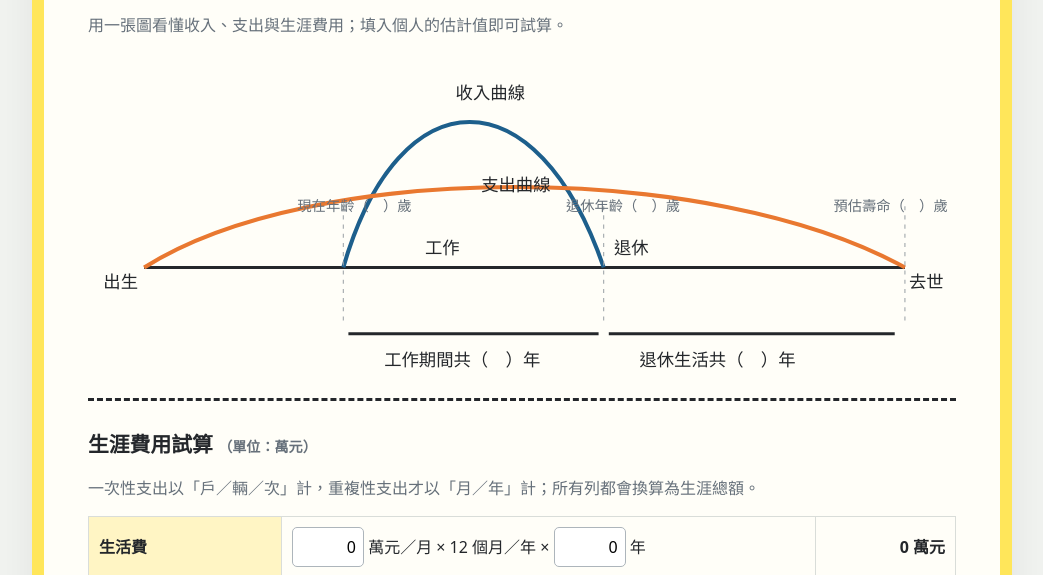
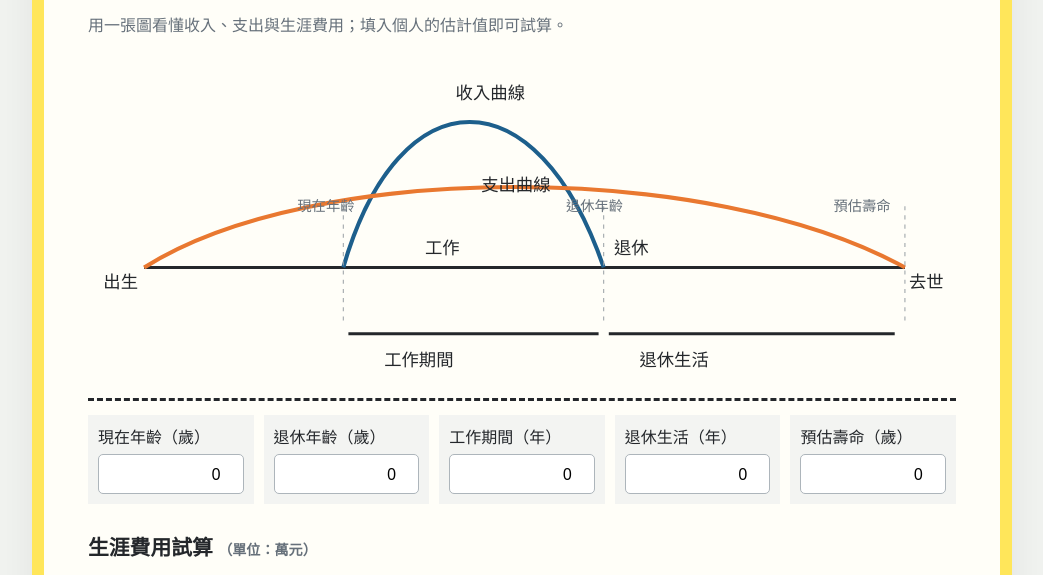
Before and after one commit to hsiaomei-sketch/life-income-expense-calculator, a plain HTML site: page index.html in a window 1280 px wide. Shown: the part 158-733 px from the top of the page, without its empty margins (118-1161 px from the left). Drawn offline with Linux system fonts and the light colour scheme.

Commit message:
Update index.html

```diff
--- a/index.html
+++ b/index.html
@@ -20,3 +20,20 @@
 <footer class="credit">教材作者／原始設計：<strong>樂予學院 黃昱仁執行長</strong><br>網頁版整理：依原始教材之人生收支曲線概念重製；請於使用、修改或再發布前確認授權範圍。</footer></main>
 <script>const n=k=>Math.max(0,Number(document.querySelector('[data-row="'+k+'"]').value)||0),fmt=v=>new Intl.NumberFormat('zh-TW',{maximumFractionDigits:2}).format(v)+' 萬元';function update(){const v={living:n('living')*12*n('living-years'),education:n('edu')*n('edu-years')*n('children'),house:n('house')*n('houses'),car:n('car')*n('cars'),travel:n('travel')*n('trips')*n('travel-years'),final:n('final')};Object.entries(v).forEach(([k,x])=>document.querySelector('[data-output="'+k+'"]').textContent=fmt(x));const t=Object.values(v).reduce((s,x)=>s+x,0),w=n('work-years');document.querySelector('#total').textContent=fmt(t);document.querySelector('#salary').textContent=w?fmt(t)+' ÷ '+w+' 年 ÷ 12 個月 ＝ '+fmt(t/w/12)+'／月':'請填入工作期間，才能計算所需月薪。'}document.querySelectorAll('input').forEach(i=>i.addEventListener('input',update));update();</script>
 </body></html>
+
+<script>
+(() => {
+  const chart = document.querySelector('.chart');
+  chart.querySelectorAll('text').forEach(t => {
+    t.textContent = t.textContent.replace('（　）歲','').replace('共（　）年','');
+  });
+  const fields = document.createElement('section');
+  fields.className = 'timeline-fields';
+  fields.setAttribute('aria-label','人生時間設定');
+  fields.innerHTML = '<style>.timeline-fields{display:grid;grid-template-columns:repeat(5,1fr);gap:10px;margin:14px 0 20px}.timeline-fields label{background:#f3f4f2;padding:10px;font-weight:500}.timeline-fields input{display:block;width:100%;margin-top:5px}@media(max-width:620px){.timeline-fields{grid-template-columns:1fr 1fr}}</style><label>現在年齡（歲）<input class="field wide" type="number" min="0" data-row="current-age" value="0"></label><label>退休年齡（歲）<input class="field wide" type="number" min="0" data-row="retire-age" value="0"></label><label>工作期間（年）<input class="field wide" type="number" min="0" data-row="new-work-years" value="0"></label><label>退休生活（年）<input class="field wide" type="number" min="0" data-row="retire-years" value="0"></label><label>預估壽命（歲）<input class="field wide" type="number" min="0" data-row="life-age" value="0"></label>';
+  chart.insertAdjacentElement('afterend', fields);
+  const oldWork = document.querySelector('[data-row="work-years"]');
+  const newWork = fields.querySelector('[data-row="new-work-years"]');
+  newWork.addEventListener('input', () => { oldWork.value = newWork.value; update(); });
+})();
+</script>
```
